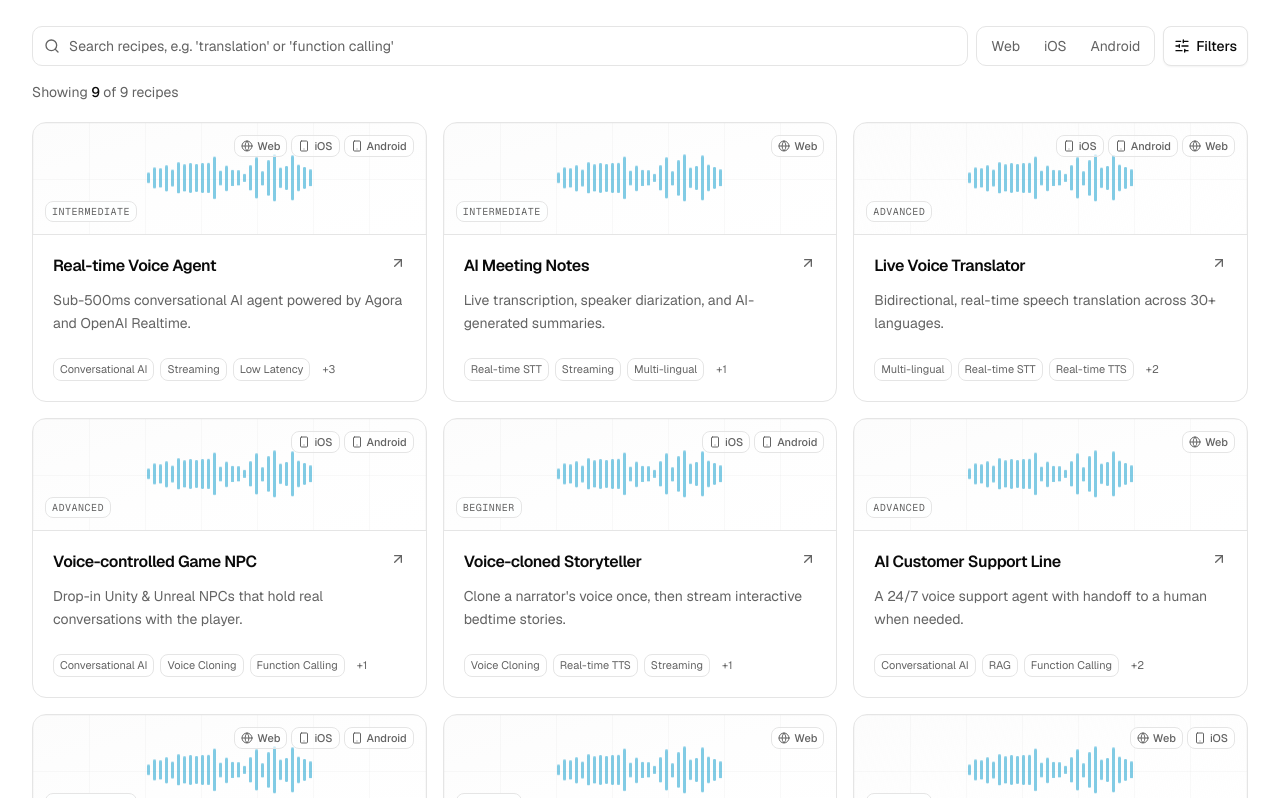
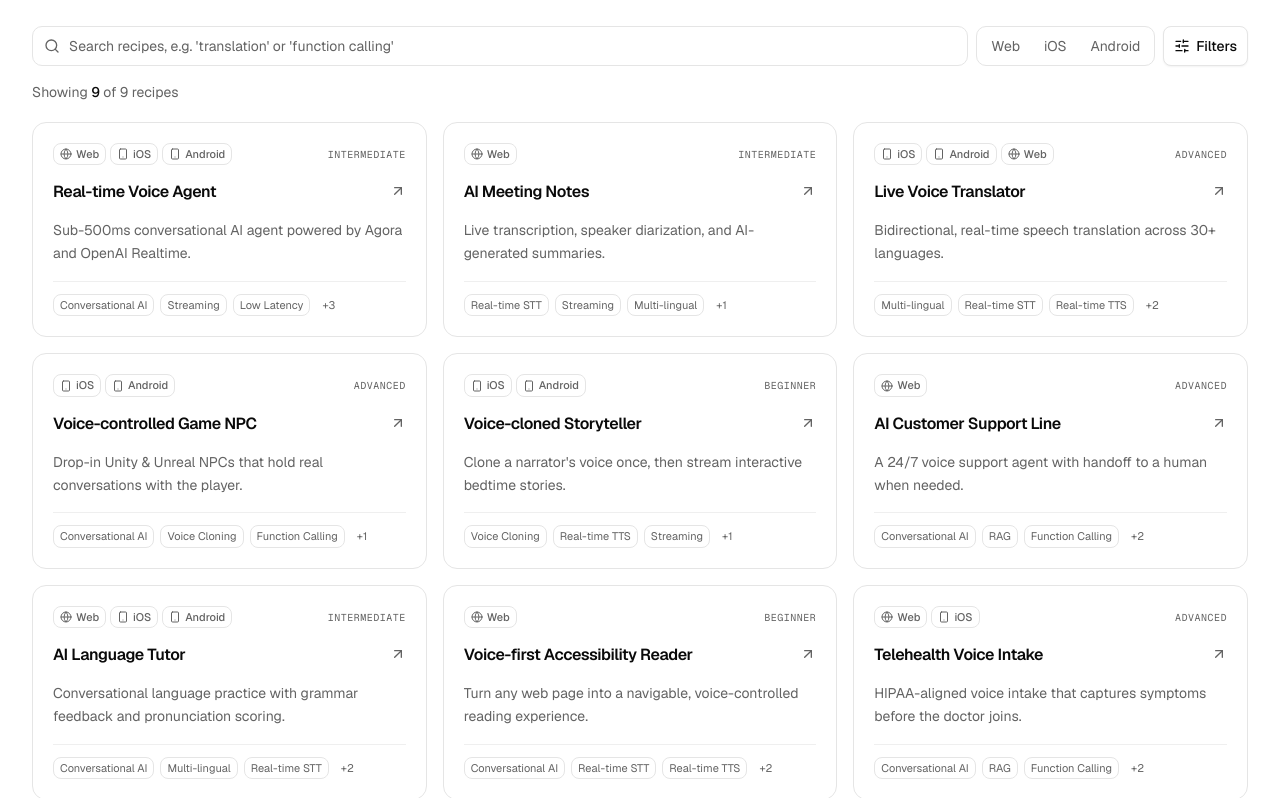
Before and after one commit to AgoraIO-Community/agora-recipes, a Next.js app: page / in a window 1280 px wide. Shown: the part 902-1700 px from the top of the page. Built offline with nearby package versions, Linux system fonts and the light colour scheme.

Commit message:
refactor: simplify card design and remove redundant waveforms
Cards now type-driven, quiet, and hover-animated;
waveform limited to home hero and removed from details.

Co-authored-by: Hermes <6816583+digitallysavvy@users.noreply.github.com>

```diff
--- a/app/recipes/[slug]/page.tsx
+++ b/app/recipes/[slug]/page.tsx
@@ -17,7 +17,6 @@ import { Button } from "@/components/ui/button"
 import { Markdown } from "@/components/markdown"
 import { CopyPrompt } from "@/components/copy-prompt"
 import { PlatformBadge } from "@/components/platform-badge"
-import { Waveform } from "@/components/waveform"
 
 type Params = { slug: string }
 
@@ -108,11 +107,6 @@ export default async function RecipePage({
                 <ArrowUpRight className="h-3.5 w-3.5" aria-hidden="true" />
               </Link>
             </Button>
-          </div>
-
-          {/* Animated waveform accent */}
-          <div className="mt-8 h-10 max-w-md" aria-hidden="true">
-            <Waveform bars={40} />
           </div>
         </div>
       </header>
--- a/components/recipe-card.tsx
+++ b/components/recipe-card.tsx
@@ -1,7 +1,6 @@
 import { ArrowUpRight } from "lucide-react"
 import type { Recipe } from "@/lib/recipes"
 import { PlatformBadgeList } from "@/components/platform-badge"
-import { Waveform } from "@/components/waveform"
 import { cn } from "@/lib/utils"
 
 export function RecipeCard({ recipe }: { recipe: Recipe }) {
@@ -13,30 +12,28 @@ export function RecipeCard({ recipe }: { recipe: Recipe }) {
         "group-focus-visible:border-foreground/30",
       )}
     >
-      {/* Top visual */}
-      <div className="relative h-28 border-b border-border bg-gradient-to-br from-muted/30 via-muted/10 to-background overflow-hidden">
-        <div className="absolute inset-0 bg-grid opacity-40" aria-hidden="true" />
-        <div className="absolute inset-0 flex items-center px-6">
-          <Waveform bars={28} className="h-12 opacity-70 group-hover:opacity-100 transition-opacity" />
-        </div>
-        <div className="absolute top-3 right-3">
+      {/* Accent rail — animates in on hover, replaces the heavy top visual */}
+      <span
+        aria-hidden="true"
+        className="absolute left-0 top-0 h-px w-0 bg-primary transition-all duration-300 group-hover:w-full"
+      />
+
+      <div className="flex-1 p-5 flex flex-col gap-4">
+        {/* Top row: platforms + difficulty */}
+        <div className="flex items-center justify-between gap-3">
           <PlatformBadgeList platforms={recipe.platforms} />
-        </div>
-        <div className="absolute bottom-3 left-3">
-          <span className="inline-flex items-center rounded-md bg-background/90 backdrop-blur px-1.5 py-0.5 text-[10px] font-mono uppercase tracking-wider text-muted-foreground border border-border">
+          <span className="font-mono text-[10px] uppercase tracking-wider text-muted-foreground">
             {recipe.difficulty}
           </span>
         </div>
-      </div>
 
-      {/* Body */}
-      <div className="flex-1 p-5 flex flex-col gap-3">
+        {/* Title + arrow */}
         <div className="flex items-start justify-between gap-3">
           <h3 className="text-base font-semibold leading-snug tracking-tight text-balance">
             {recipe.title}
           </h3>
           <ArrowUpRight
-            className="h-4 w-4 shrink-0 text-muted-foreground transition-transform group-hover:translate-x-0.5 group-hover:-translate-y-0.5 group-hover:text-foreground"
+            className="h-4 w-4 mt-0.5 shrink-0 text-muted-foreground transition-all group-hover:translate-x-0.5 group-hover:-translate-y-0.5 group-hover:text-foreground"
             aria-hidden="true"
           />
         </div>
@@ -45,7 +42,8 @@ export function RecipeCard({ recipe }: { recipe: Recipe }) {
           {recipe.tagline}
         </p>
 
-        <div className="mt-auto pt-3 flex flex-wrap gap-1.5">
+        {/* Features */}
+        <div className="mt-auto pt-3 border-t border-border/60 flex flex-wrap gap-1.5">
           {recipe.features.slice(0, 3).map((f) => (
             <span
               key={f}
```
